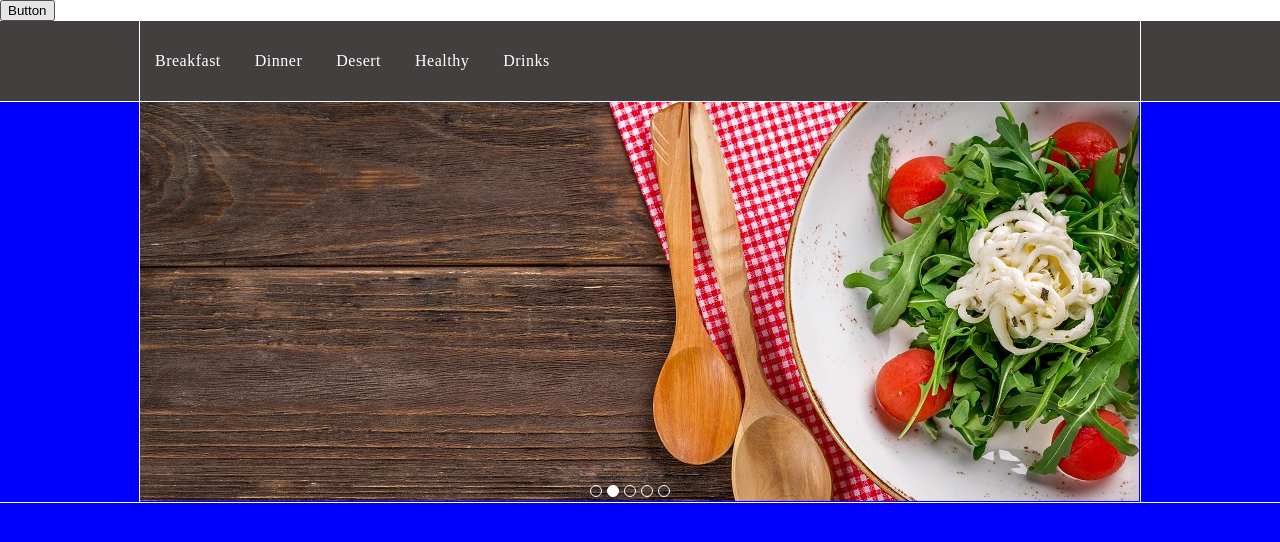
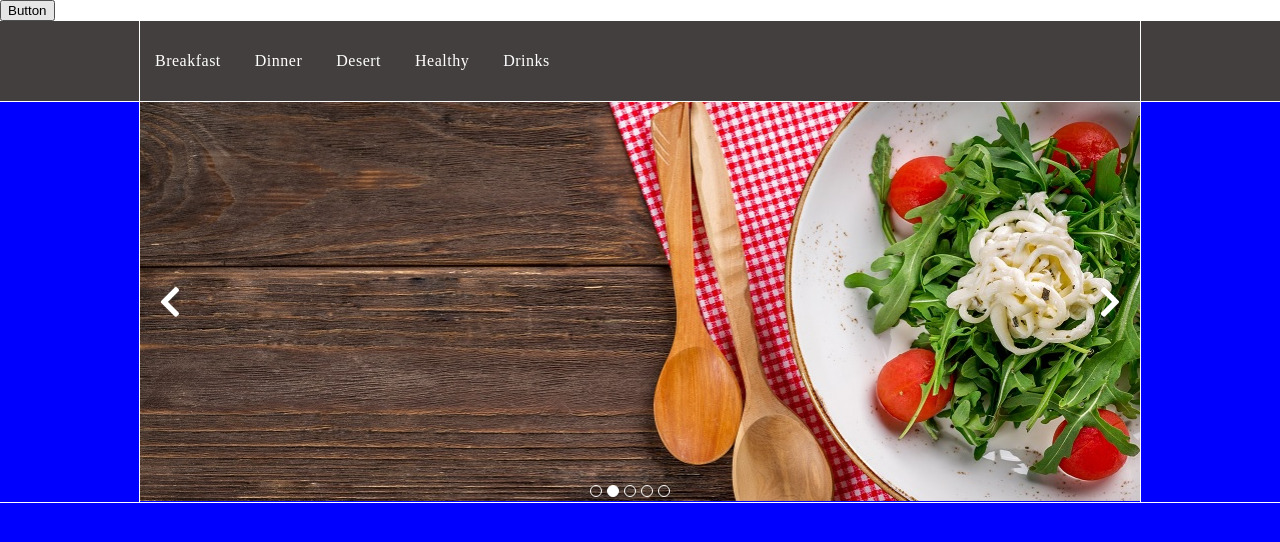
Before and after one commit to anargahramanov/Practice, a plain HTML site: page Lets_Cook_It/index.html in a window 1280 px wide. Shown: the top 542 px of the page. Drawn offline with nearby package versions, Linux system fonts and the light colour scheme.

Commit message:
lets cook it slide next prev

```diff
--- a/03.03.2018/css/style.css
+++ b/Lets_Cook_It/css/style.css
@@ -34,6 +34,7 @@ body{
     background: green;
     display: flex;
     flex-direction: column;
+    position: relative;
 }
 
 #videoPageUp{
@@ -65,14 +66,14 @@ body{
     background: purple;
 }
 
-#mainVideoPage i{
+#mainVideoPage #videoPage i{
     color: rgb(255, 254, 254);
     background: #08080896;
     border-radius: 50%;
     font-size: 40px;
     position: absolute;
-    top: 31px;
-    right: 210px;
+    top: -20px;
+    right: -20px;
     cursor: pointer;
 }
 
@@ -111,7 +112,37 @@ section{
     position: relative;
 }
 
+#slideSec #slider .next,
+#slideSec #slider .prev{
+    position: absolute;
+    top: 45%;
+    color: white;
+    font-size: 35px;
+    cursor: pointer;
+    width: 40px;
+    height: 40px;
+    border-radius: 50%;
+    text-align: center;
+    line-height: 40px;
+    transition: 1s;
+}
+
+#slideSec #slider .next:hover,
+#slideSec #slider .prev:hover{
+    background: #0808082e;
+    transition: 1s;
+}
+
+#slideSec #slider .next{
+right: 10px;
+}
+
+#slideSec #slider .prev{
+    left: 10px;
+}
+
 #slideSec #slider img{
+    width: 100%;
     display: none;
 }
 
--- a/03.03.2018/index.html
+++ b/Lets_Cook_It/index.html
@@ -56,6 +56,8 @@
             <section id="slideSec">
                 <div id="container">
                     <div id="slider">
+                        <i class="fas fa-chevron-right next"></i>
+                        <i class="fas fa-chevron-left prev"></i>
                         <div id="sliderImgs">
                             <img src="img/slides/slide1.jpg" class="active">
                             <img src="img/slides/slide2.jpg">
--- a/03.03.2018/js/script.js
+++ b/Lets_Cook_It/js/script.js
@@ -6,7 +6,8 @@ var slideImgs = document.querySelectorAll("#slider #sliderImgs img");
 var activeSlideImg = document.querySelector(".active");
 var circle = document.querySelectorAll("#circles .circle");
 var whiteCircle = document.querySelector("#circles .whiteCircle");
-
+var next = document.querySelector("#slider .next");
+var prev = document.querySelector("#slider .prev");
 
 mainVideoPage.style.height = body.scrollHeight + "px";
 
@@ -41,11 +42,3 @@ setInterval(function () {
     }
 
 }, 4000);
-
-for (var i = 0; i < circle.length; i++) {
-
-    circle[i].addEventListener("click", function () {
-        console.log(circle.indexOf(i));
-
-    });
-}
```
Also changed, not shown: Lets_Cook_It/birdscup.html (renamed from 03.03.2018/birdscup.html), Lets_Cook_It/img/slides/slide1.jpg (renamed from 03.03.2018/img/slides/slide1.jpg), Lets_Cook_It/img/slides/slide2.jpg (renamed from 03.03.2018/img/slides/slide2.jpg), Lets_Cook_It/img/slides/slide3.jpg (renamed from 03.03.2018/img/slides/slide3.jpg), Lets_Cook_It/img/slides/slide4.jpg (renamed from 03.03.2018/img/slides/slide4.jpg), Lets_Cook_It/img/slides/slide5.jpg (renamed from 03.03.2018/img/slides/slide5.jpg), Lets_Cook_It/img/slides/slide6.jpg (renamed from 03.03.2018/img/slides/slide6.jpg).
